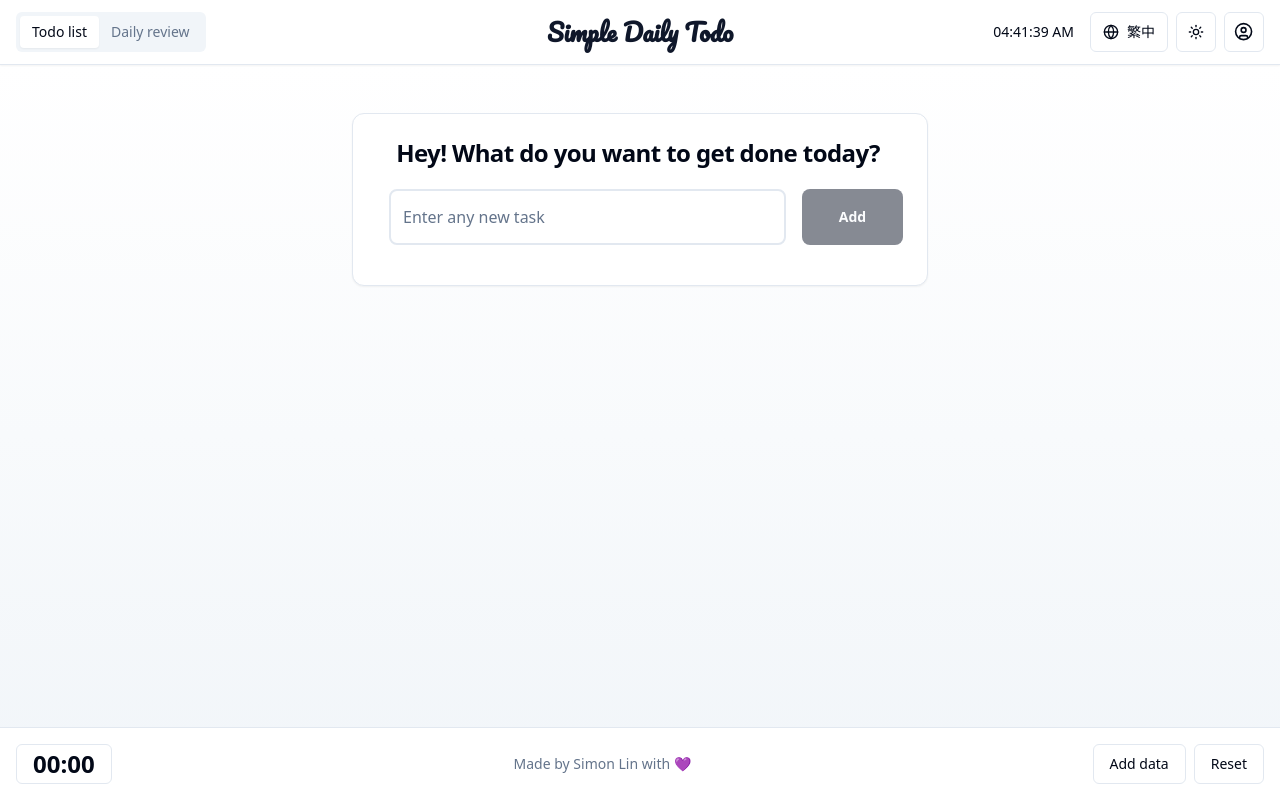
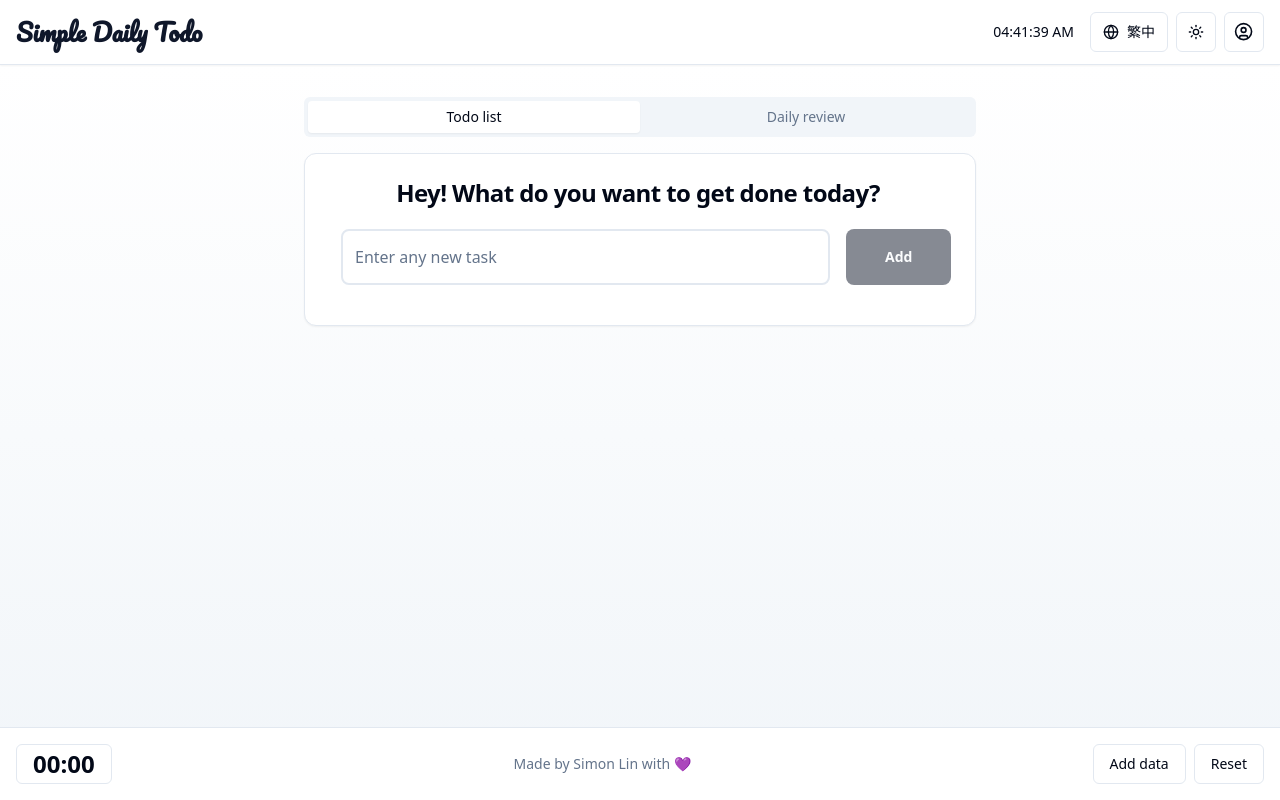
Before and after one commit to Simonlin7972/simple-daily-todo, a React (Vite) app: page / in a window 1280 px wide. Built offline with nearby package versions, Linux system fonts and the light colour scheme; the HTML template or start-up script is replaced by a standard one.

Commit message:
move tabs to apge

```diff
--- a/src/App.tsx
+++ b/src/App.tsx
@@ -53,7 +53,7 @@ function App() {
       <ThemeProvider attribute="class" defaultTheme="system" enableSystem>
         <div className="min-h-screen font-sans antialiased bg-background text-foreground flex flex-col">
           <TopNavBar currentTime={formatTime(currentTime)} />
-          <main className="flex-grow w-full py-8 pb-28 bg-gradient-to-b from-background to-muted">
+          <main className="flex-grow w-full py-4 pb-28 bg-gradient-to-b from-background to-muted">
             <Routes>
               <Route path="/" element={<TodoList />} />
               <Route path="/daily-review" element={<DailyReview />} />
--- a/src/components/DailyReview.tsx
+++ b/src/components/DailyReview.tsx
@@ -1,6 +1,7 @@
 import React, { useEffect } from 'react';
 import { RecapCard } from './RecapCard';
 import useLocalStorage from '../hooks/useLocalStorage';
+import { SharedTabs } from './SharedTabs';
 
 interface RecapData {
   text: string;
@@ -23,7 +24,8 @@ export const DailyReview: React.FC = () => {
   };
 
   return (
-    <div className="container mx-auto px-4 py-8">
+    <div className="container mx-auto px-4 py-4">
+      <SharedTabs />
       {recap && <RecapCard recap={recap} onSave={handleSaveRecap} />}
     </div>
   );
--- /dev/null
+++ b/src/components/SharedTabs.tsx
@@ -0,0 +1,27 @@
+import React from 'react';
+import { useTranslation } from 'react-i18next';
+import { useLocation, useNavigate } from 'react-router-dom';
+import { Tabs, TabsList, TabsTrigger } from "@/components/ui/tabs";
+
+export const SharedTabs: React.FC = () => {
+  const { t } = useTranslation();
+  const location = useLocation();
+  const navigate = useNavigate();
+
+  const handleTabChange = (value: string) => {
+    navigate(value);
+  };
+
+  return (
+    <Tabs value={location.pathname} onValueChange={handleTabChange} className="w-full max-w-2xl mx-auto mb-4">
+      <TabsList className="grid w-full grid-cols-2">
+        <TabsTrigger value="/" id="todoListTab">
+          {t('todoList')}
+        </TabsTrigger>
+        <TabsTrigger value="/daily-review" id="dailyReviewTab">
+          {t('dailyReview')}
+        </TabsTrigger>
+      </TabsList>
+    </Tabs>
+  );
+};
--- a/src/components/TodoList.tsx
+++ b/src/components/TodoList.tsx
@@ -4,6 +4,7 @@ import { Input } from "@/components/ui/input";
 import { DragDropContext, Droppable, DropResult } from '@hello-pangea/dnd';
 import { Card, CardContent, CardHeader, CardTitle } from "@/components/ui/card";
 import { TooltipProvider } from "@/components/ui/tooltip";
+import { SharedTabs } from './SharedTabs';
 
 import './TodoList.css';
 import sampleData from '../sampleData.json';
@@ -243,6 +244,7 @@ export function TodoList() {
     <TooltipProvider>
       <DragDropContext onDragEnd={onDragEnd}>
         <div className="flex flex-col justify-center h-full py-4">
+          <SharedTabs />
           <div className="flex flex-col lg:flex-row justify-center lg:space-x-4 w-full max-w-5xl mx-auto px-4 lg:px-0">
             <TodoPanel
               todos={todos}
--- a/src/components/TodoPanel.tsx
+++ b/src/components/TodoPanel.tsx
@@ -59,7 +59,7 @@ export const TodoPanel: React.FC<TodoPanelProps> = ({
   };
 
   return (
-    <Card className="w-full lg:max-w-xl mb-4 lg:mb-0 shadow-sm rounded-xl">
+    <Card className="w-full lg:max-w-2xl mb-4 lg:mb-0 shadow-sm rounded-xl">
       <CardHeader>
         <CardTitle className="typewriter-title">
           {titleText}<span className="caret"></span>
--- a/src/components/TopNavBar.tsx
+++ b/src/components/TopNavBar.tsx
@@ -3,8 +3,7 @@ import { useTranslation } from 'react-i18next';
 import { LanguageToggle } from "./language-toggle";
 import { ModeToggle } from "./mode-toggle";
 import { MobileMenu } from "./MobileMenu";
-import { Link, useLocation, useNavigate } from 'react-router-dom';
-import { Tabs, TabsList, TabsTrigger } from "@/components/ui/tabs";
+import { Link, useNavigate } from 'react-router-dom';
 import { Button } from "@/components/ui/button";
 import { UserCircle } from "lucide-react";
 
@@ -14,38 +13,15 @@ interface TopNavBarProps {
 
 export const TopNavBar: React.FC<TopNavBarProps> = ({ currentTime }) => {
   const { t } = useTranslation();
-  const location = useLocation();
   const navigate = useNavigate();
-
-  const handleTabChange = (value: string) => {
-    if (value === '/') {
-      // 如果切換到 TodoList 頁面，只進行導航，不重置狀態
-      navigate(value);
-    } else {
-      // 對於其他頁面（如 Daily Review），正常導航
-      navigate(value);
-    }
-  };
 
   return (
     <header className="sticky top-0 z-50 w-full border-b bg-background/95 backdrop-blur supports-[backdrop-filter]:bg-background/60 shadow-sm">
       <div className="relative flex h-16 items-center px-4">
         {/* App Title */}
-        <Link to="/" className="absolute left-1/2 transform -translate-x-1/2 flex items-center justify-center">
+        <Link to="/" className="flex items-center justify-center">
           <span className="font-['Pacifico'] text-2xl font-bold text-primary whitespace-nowrap">{t('appTitle')}</span>
         </Link>
-
-        {/* Navigation Tabs */}
-        <Tabs value={location.pathname} onValueChange={handleTabChange} className="mr-auto">
-          <TabsList>
-            <TabsTrigger value="/" id="todoListTab">
-              {t('todoList')}
-            </TabsTrigger>
-            <TabsTrigger value="/daily-review" id="dailyReviewTab">
-              {t('dailyReview')}
-            </TabsTrigger>
-          </TabsList>
-        </Tabs>
 
         {/* Right side elements: Time, Language Toggle, Mode Toggle, Profile Button, Mobile Menu */}
         <div className="ml-auto flex items-center space-x-4">
```
